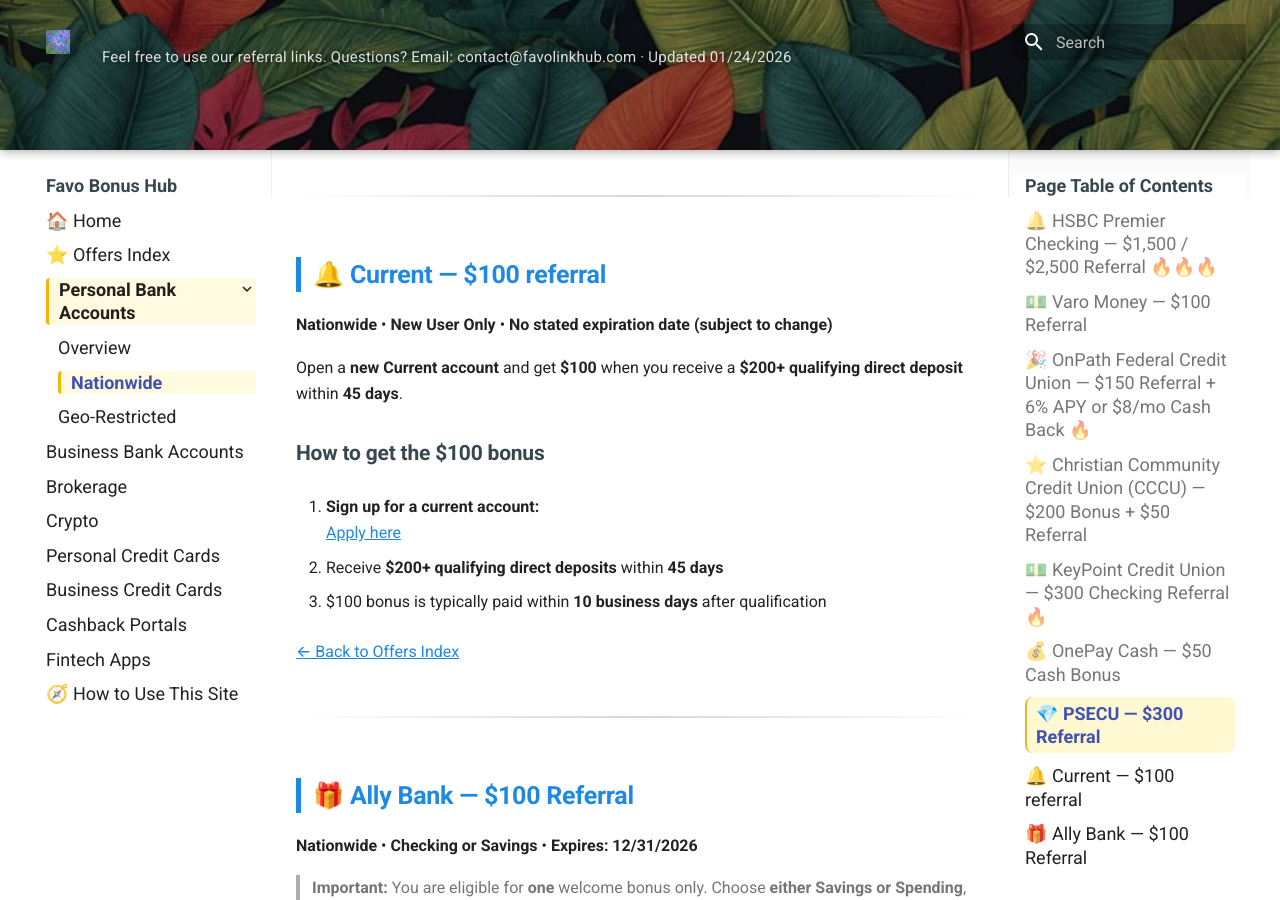
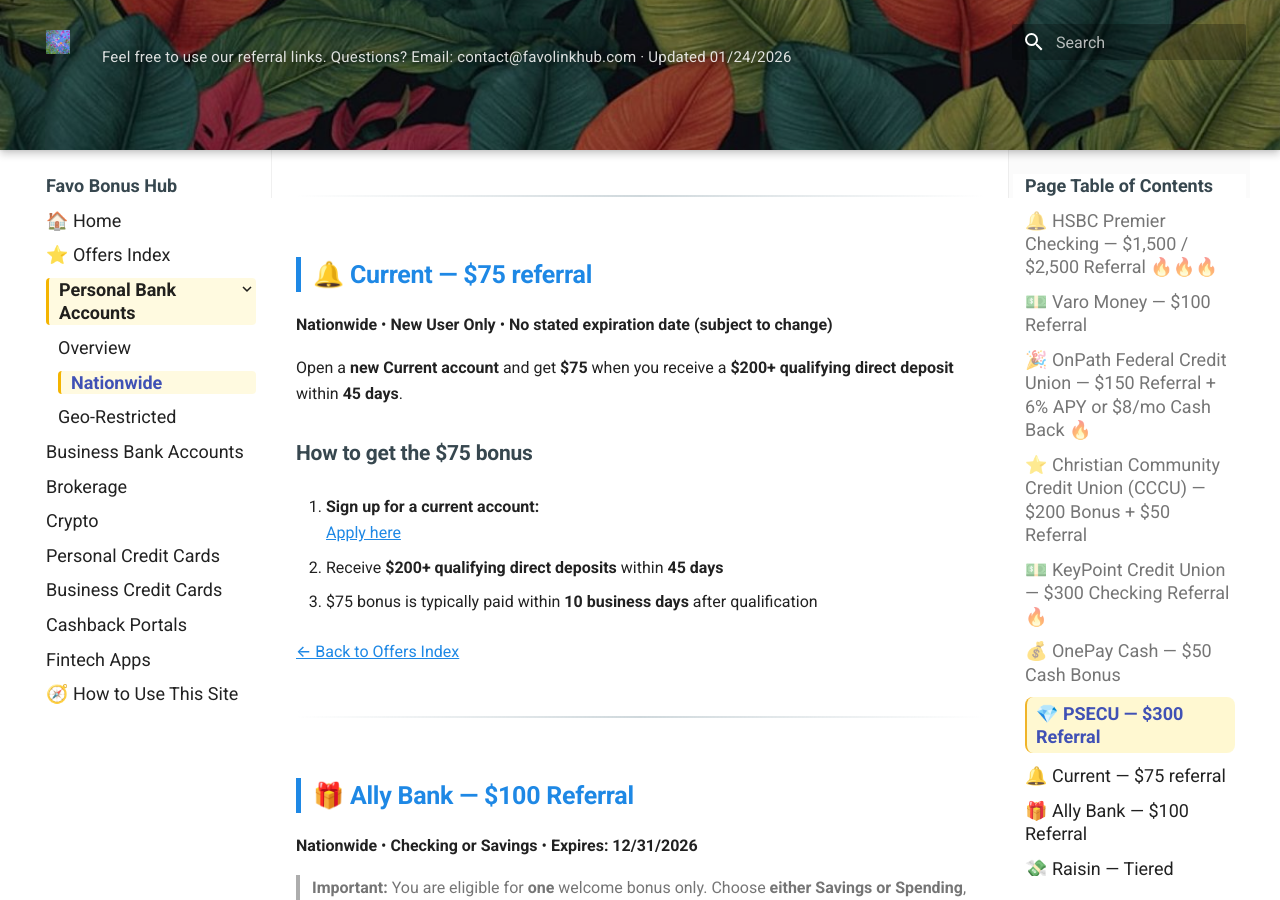
Before and after one commit to whispersofzephyr/favolinkhub-site, an MkDocs documentation site: the page built from docs/personal-bank-nationwide.md, in a window 1280 px wide and 900 px high, scrolled down 12798 px. Built offline with MkDocs 1.6.1 and Material for MkDocs 9.7.7, drawn with Linux system fonts in a browser that asks for light colours; some of the changed text lies outside the part shown.

Commit message:
Update personal-bank-nationwide.md

```diff
--- a/docs/personal-bank-nationwide.md
+++ b/docs/personal-bank-nationwide.md
@@ -462,19 +462,19 @@ You are **NOT eligible** if **any** of the following apply:
 ---
 
 <a id="current"></a>
-## 🔔 Current — $100 referral
+## 🔔 Current — $75 referral
 **Nationwide** • **New User Only** • **No stated expiration date (subject to change)**
 
-Open a **new Current account** and get **$100** when you receive a **$200+ qualifying direct deposit** within **45 days**.
+Open a **new Current account** and get **$75** when you receive a **$200+ qualifying direct deposit** within **45 days**.
 
-### How to get the $100 bonus
+### How to get the $75 bonus
 
 1. **Sign up for a current account:**
 [Apply here](https://current.com/get-started/?creator_code=ZHISHANW863)
 
 2. Receive **$200+ qualifying direct deposits** within **45 days**
 
-3. $100 bonus is typically paid within **10 business days** after qualification
+3. $75 bonus is typically paid within **10 business days** after qualification
 
 --8<-- "snippets/back-to-list.md"
 
```
